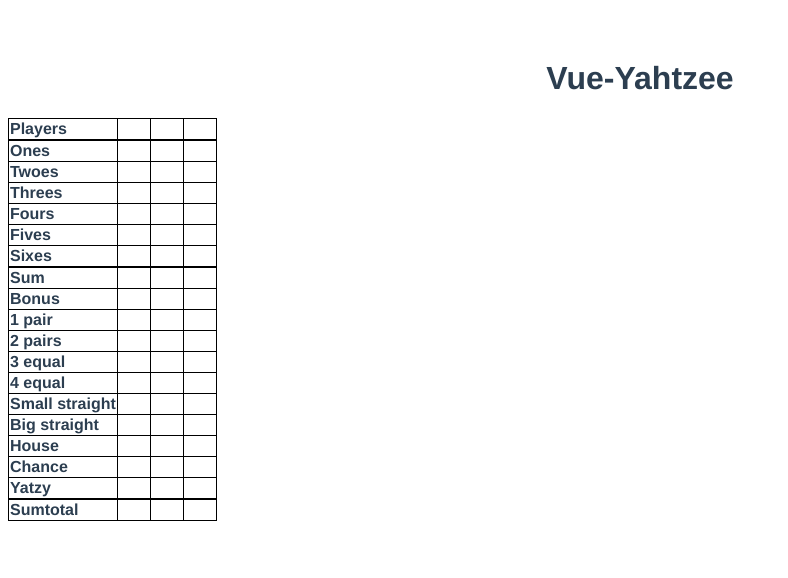
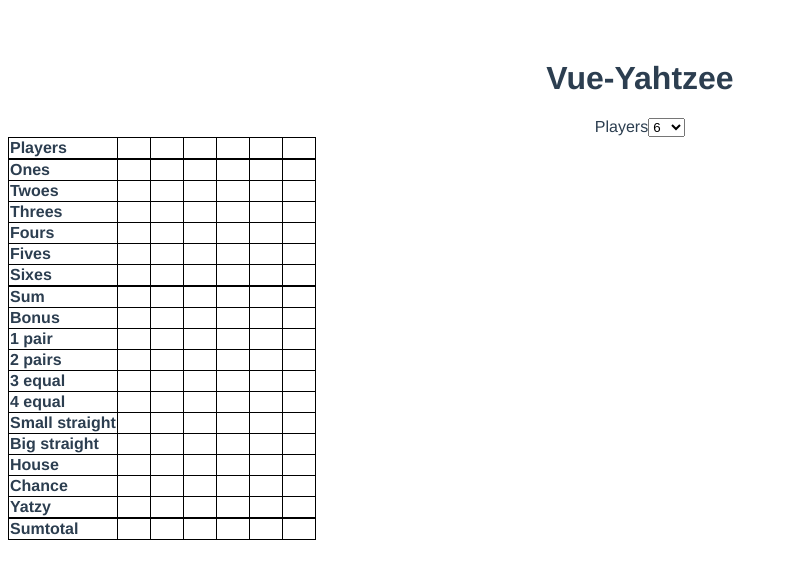
Before and after one commit to BluABK/vue-yahtzee, a Vue app: page / in a window 1280 px wide. Shown: the top 578 px of the page, without its empty margins (0-788 px from the left). Built offline with nearby package versions, Linux system fonts and the light colour scheme.

Commit message:
Implemented settings and dynamic board cols based on player selection.

```diff
--- a/src/components/BoardRow.vue
+++ b/src/components/BoardRow.vue
@@ -1,15 +1,15 @@
 <template>
   <tr class="row" :class="thickBottomBorder && 'thick-bottom-border'">
     <th class="board-col">{{ description }}</th>
-    <td class="board-col"></td>
-    <td class="board-col"></td>
-    <td class="board-col"></td>
+    <template v-for="column in columns">
+      <td class="board-col" v-bind:key="column"></td>
+    </template>
   </tr>
 </template>
 
 <script>
 export default {
-name: "BoardRow",
+  name: "BoardRow",
   props: {
     description: String,
     columns: Number,
@@ -17,7 +17,7 @@
       default: false,
       type: Boolean
     }
-  }
+  },
 }
 </script>
 
@@ -41,5 +41,4 @@
   /*border: 1px solid black;*/
   border-left: 1px solid black;
 }
-
 </style>
--- /dev/null
+++ b/src/components/Settings.vue
@@ -0,0 +1,31 @@
+<template>
+ <div class="settings">
+   <label for="setting-players">Players</label>
+   <select name="players" id="setting-players" v-model="selected">
+     <option :value="playerAmount" :key="key" v-for="(playerAmount, key) in 16">{{playerAmount}}</option>
+   </select>
+ </div>
+</template>
+
+<script>
+export default {
+  name: "Settings",
+  props: {
+    playerAmount: Number
+  },
+  data: function() {
+    return {
+      selected: this.playerAmount
+    };
+},
+  watch: {
+    selected: function(val) {
+      this.$emit("set-player-amount", val);
+    }
+  }
+}
+</script>
+
+<style scoped>
+
+</style>
--- a/src/components/VueYahtzee.vue
+++ b/src/components/VueYahtzee.vue
@@ -1,32 +1,33 @@
 <template>
   <div class="hello">
     <h1>{{ msg }}</h1>
+    <Settings :playerAmount="playerAmount" @set-player-amount="playerAmount = $event" />
     <div id="board">
       <table class="board-table">
         <thead>
-          <board-row description="Players" v-bind:columns="8" v-bind:thickBottomBorder="true"></board-row>
+          <board-row description="Players" :columns="playerAmount" :thickBottomBorder="true"></board-row>
         </thead>
         <tbody>
-          <board-row description="Ones" v-bind:columns="8"></board-row>
-          <board-row description="Twoes" v-bind:columns="8"></board-row>
-          <board-row description="Threes" v-bind:columns="8"></board-row>
-          <board-row description="Fours" v-bind:columns="8"></board-row>
-          <board-row description="Fives" v-bind:columns="8"></board-row>
-          <board-row description="Sixes" v-bind:columns="8" v-bind:thickBottomBorder="true"></board-row>
+          <board-row description="Ones" :columns="playerAmount"></board-row>
+          <board-row description="Twoes" :columns="playerAmount"></board-row>
+          <board-row description="Threes" :columns="playerAmount"></board-row>
+          <board-row description="Fours" :columns="playerAmount"></board-row>
+          <board-row description="Fives" :columns="playerAmount"></board-row>
+          <board-row description="Sixes" :columns="playerAmount" :thickBottomBorder="true"></board-row>
 
-          <board-row description="Sum" v-bind:columns="8"></board-row>
-          <board-row description="Bonus" v-bind:columns="8"></board-row>
-          <board-row description="1 pair" v-bind:columns="8"></board-row>
-          <board-row description="2 pairs" v-bind:columns="8"></board-row>
-          <board-row description="3 equal" v-bind:columns="8"></board-row>
-          <board-row description="4 equal" v-bind:columns="8"></board-row>
-          <board-row description="Small straight" v-bind:columns="8"></board-row>
-          <board-row description="Big straight" v-bind:columns="8"></board-row>
-          <board-row description="House" v-bind:columns="8"></board-row>
-          <board-row description="Chance" v-bind:columns="8"></board-row>
-          <board-row description="Yatzy" v-bind:columns="8" v-bind:thickBottomBorder="true"></board-row>
+          <board-row description="Sum" :columns="playerAmount"></board-row>
+          <board-row description="Bonus" :columns="playerAmount"></board-row>
+          <board-row description="1 pair" :columns="playerAmount"></board-row>
+          <board-row description="2 pairs" :columns="playerAmount"></board-row>
+          <board-row description="3 equal" :columns="playerAmount"></board-row>
+          <board-row description="4 equal" :columns="playerAmount"></board-row>
+          <board-row description="Small straight" :columns="playerAmount"></board-row>
+          <board-row description="Big straight" :columns="playerAmount"></board-row>
+          <board-row description="House" :columns="playerAmount"></board-row>
+          <board-row description="Chance" :columns="playerAmount"></board-row>
+          <board-row description="Yatzy" :columns="playerAmount" :thickBottomBorder="true"></board-row>
 
-          <board-row description="Sumtotal" v-bind:columns="8"></board-row>
+          <board-row description="Sumtotal" :columns="playerAmount"></board-row>
         </tbody>
       </table>
     </div>
@@ -34,12 +35,24 @@
 </template>
 
 <script>
+import Settings from "@/components/Settings";
 import BoardRow from "@/components/BoardRow";
 export default {
   name: 'VueYahtzee',
-  components: {BoardRow},
+  components: {
+    Settings,
+    BoardRow
+  },
   props: {
     msg: String
+  },
+  data() {
+    return {
+      playerAmount: 6
+    }
+  },
+  methods: {
+
   }
 }
 </script>
```
